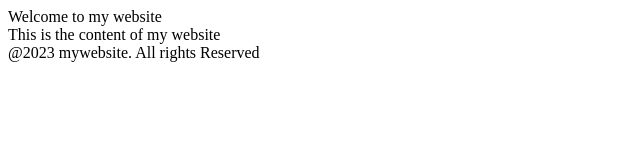
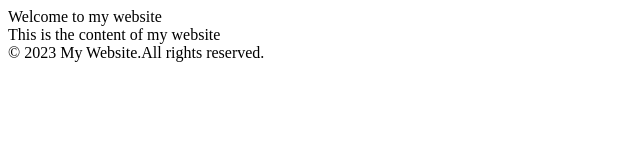
Before and after one commit to acciojob/page-layout-Kushal-deep, a React app: page / in a window 1280 px wide. Shown: the top 160 px of the page, without its empty margins (0-640 px from the left). Built offline with nearby package versions, Linux system fonts and the light colour scheme.

Commit message:
completed page-layout assignment

```diff
--- a/src/components/App.js
+++ b/src/components/App.js
@@ -11,7 +11,7 @@ const App = () => {
         {/* Do not remove the main div */}
         <PageLayout
         header={<header>Welcome to my website</header>}
-        footer={<footer>@2023 mywebsite. All rights Reserved</footer>}
+        footer={<footer>&copy; 2023 My Website.All rights reserved.</footer>}
         >
           <div>This is the content of my website</div>
 
```
